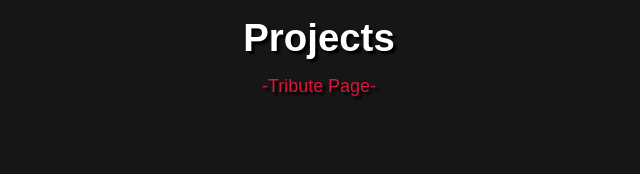
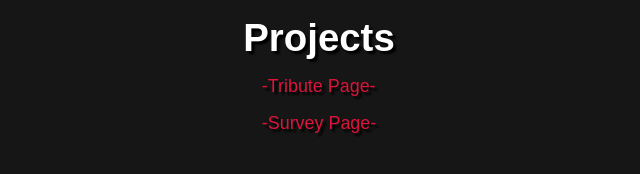
Before and after one commit to andreiilinescu/portfolio_website, a plain HTML site: page projects/index.html in a window 1280 px wide. Shown: the whole page, without its empty margins (321-961 px from the left). Drawn offline with Linux system fonts and the light colour scheme.

Commit message:
Changed projects page

```diff
--- a/projects/index.html
+++ b/projects/index.html
@@ -10,6 +10,7 @@
     <section id="projects">
         <ul>
             <li><a href='./tribute-page/'>-Tribute Page-</a></li>
+            <li><a href='./survey-page/'>-Survey Page-</a></li>
         </ul>
     </section>
   </body>
```
